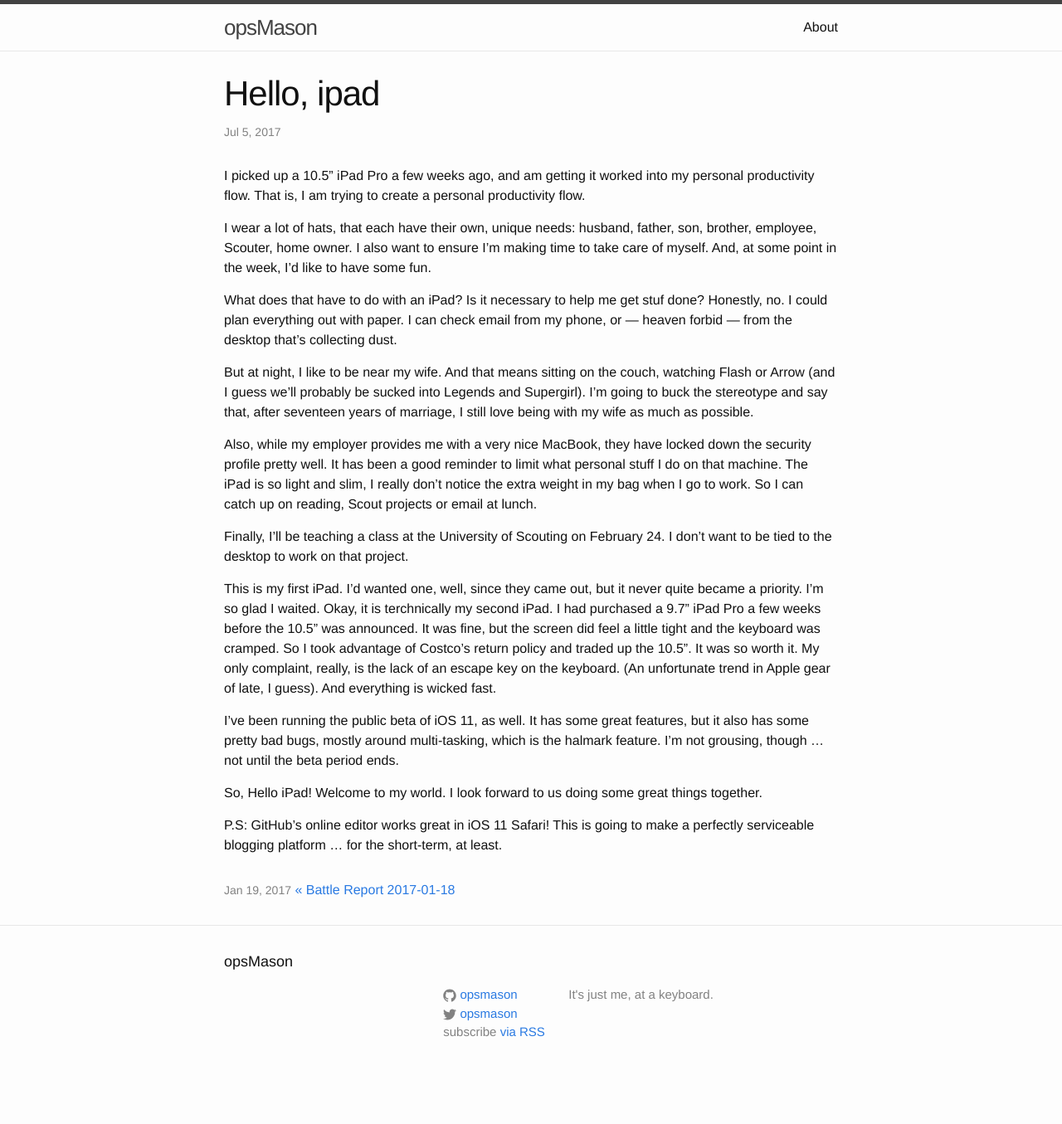
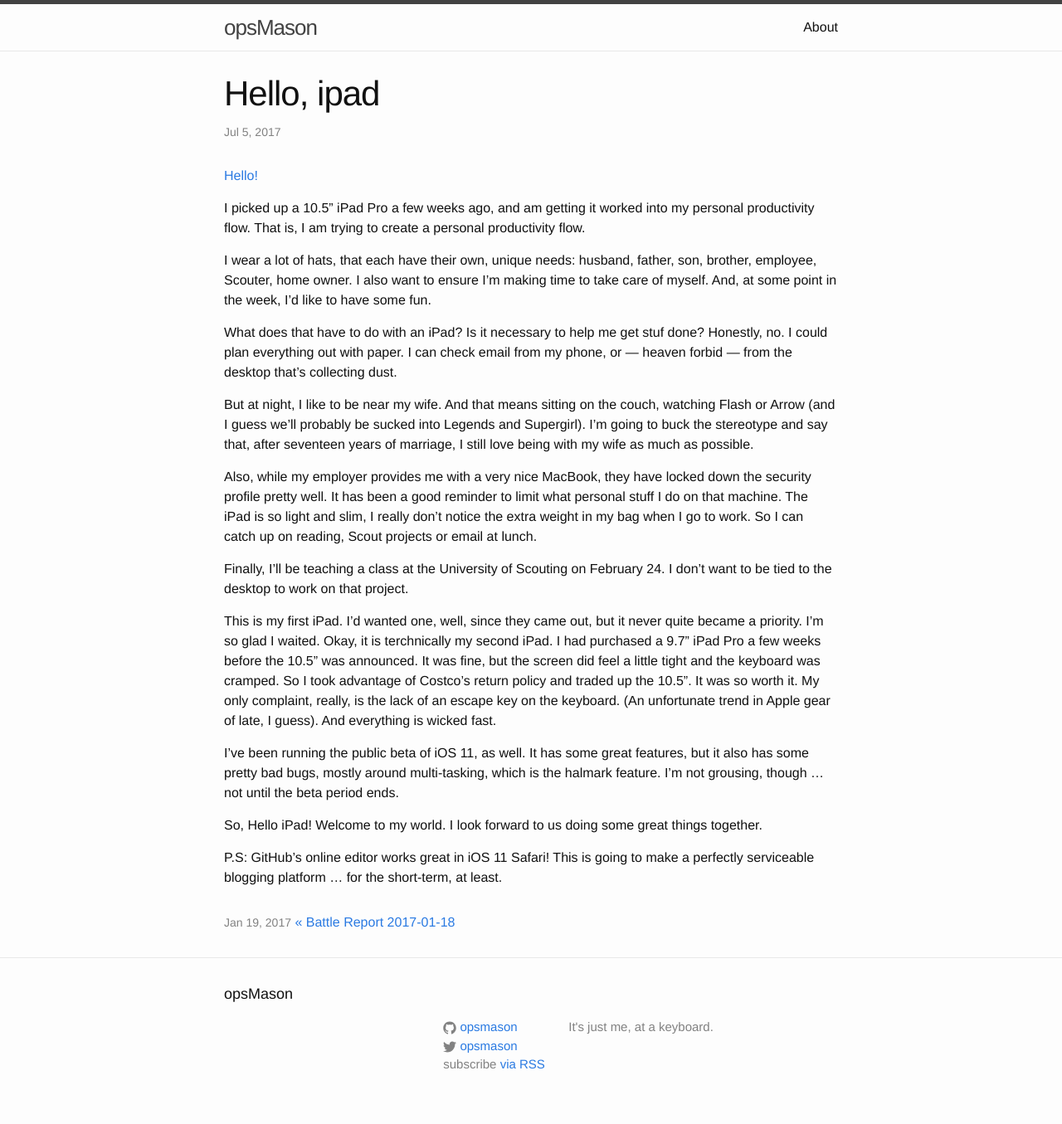
Before and after one commit to opsmason/opsmason.github.io, a Jekyll site: the page built from _posts/2017-07-05-Hello, iPad.md, in a window 1280 px wide. Shown: the whole page at 83% size. Built offline with Jekyll 4.4.1, drawn with Linux system fonts in a browser that asks for light colours; our own code applies the rules of GitHub Pages for plain Markdown files; before the commit the page ends 1316 px from its top, so only the background shows below that.

Commit message:
Added photo

```diff
--- a/_posts/2017-07-05-Hello, iPad.md
+++ b/_posts/2017-07-05-Hello, iPad.md
@@ -3,6 +3,8 @@
 Tags: [Self, Tech]
 Title: Hello, iPad
 ---
+
+[Hello!](https://s3.amazonaws.com/static.opsmason.com/blog/IMG_0555.JPG)
 
 I picked up a 10.5" iPad Pro a few weeks ago, and am getting it worked into my personal productivity flow. That is, I am trying to create a personal productivity flow.
 
```
